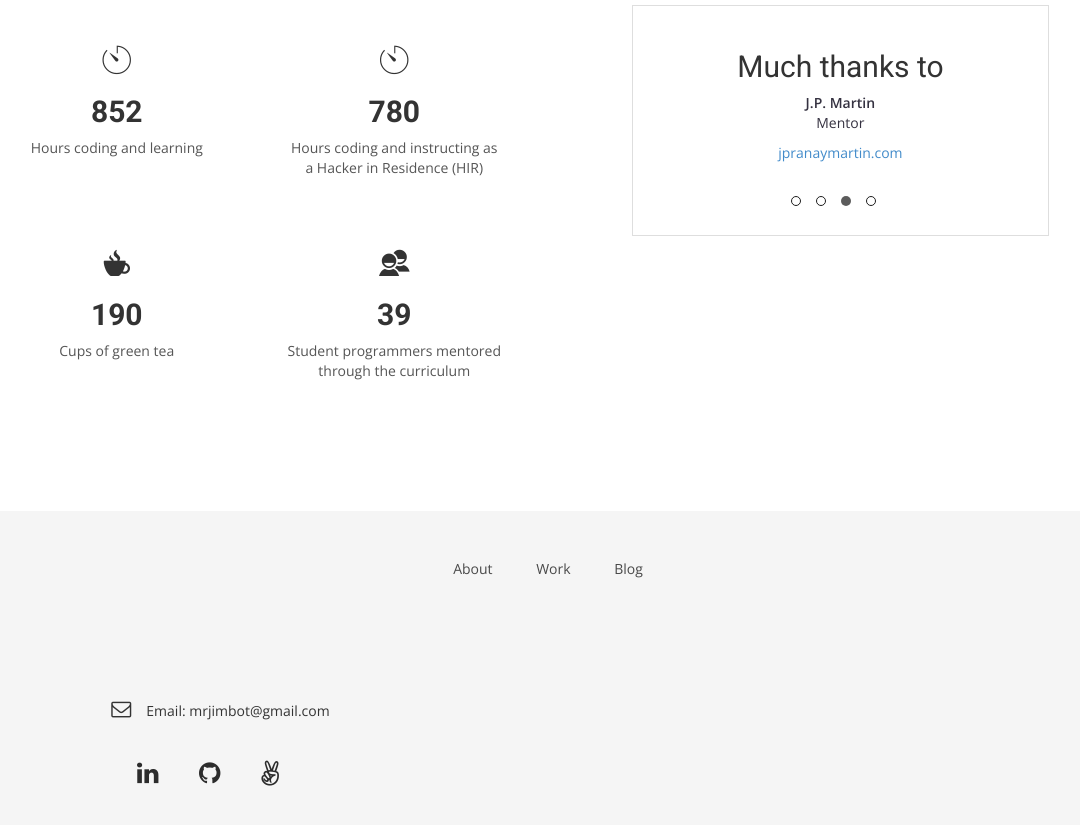
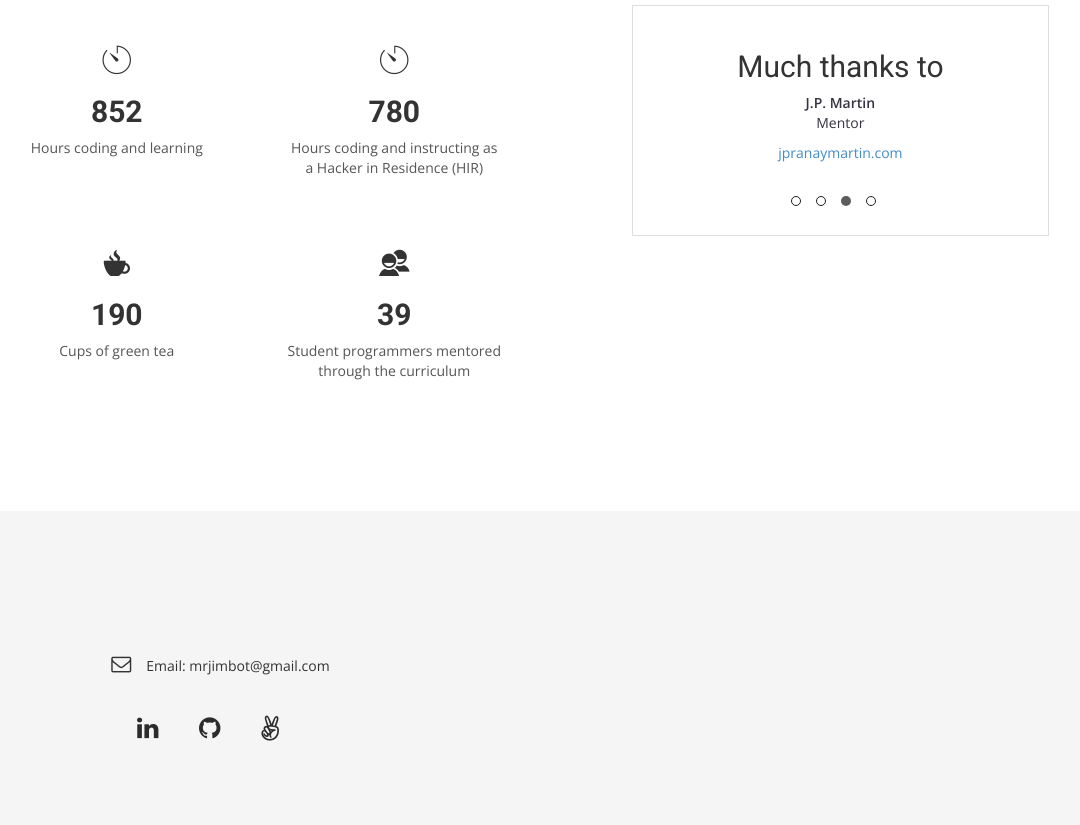
Before and after one commit to jimmy-james/jimmy-james.github.io, a Jekyll site: the page built from index.html, in a window 1280 px wide and 900 px high, scrolled down 1180 px. Shown: the top 825 px of the window, without its empty margins (92-1172 px from the left). Built offline with Jekyll 4.4.1, drawn with Linux system fonts in a browser that asks for light colours; nearby versions of some CDN libraries; some web fonts are replaced.

Commit message:
complete refactor

```diff
--- a/_includes/footer.html
+++ b/_includes/footer.html
@@ -1,6 +1,6 @@
 <!-- footer Start -->
 <footer>
-  <div class="container">
+  <!-- <div class="container">
     <div class="row">
       <div class="col-md-12">
         <div class="footer-manu">
```
Also changed, not shown: other parts of _includes/footer.html (+1 -2 lines).
